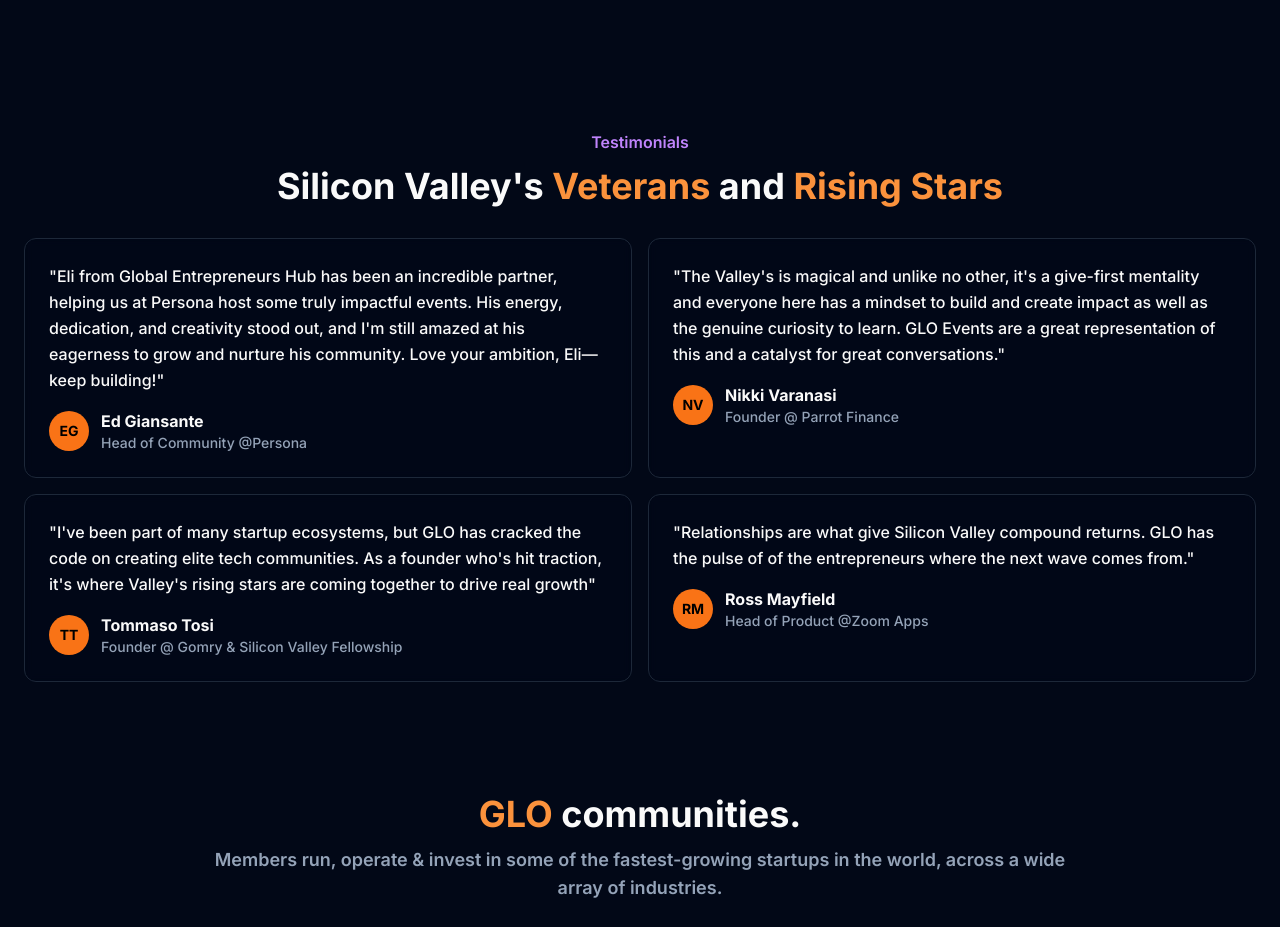
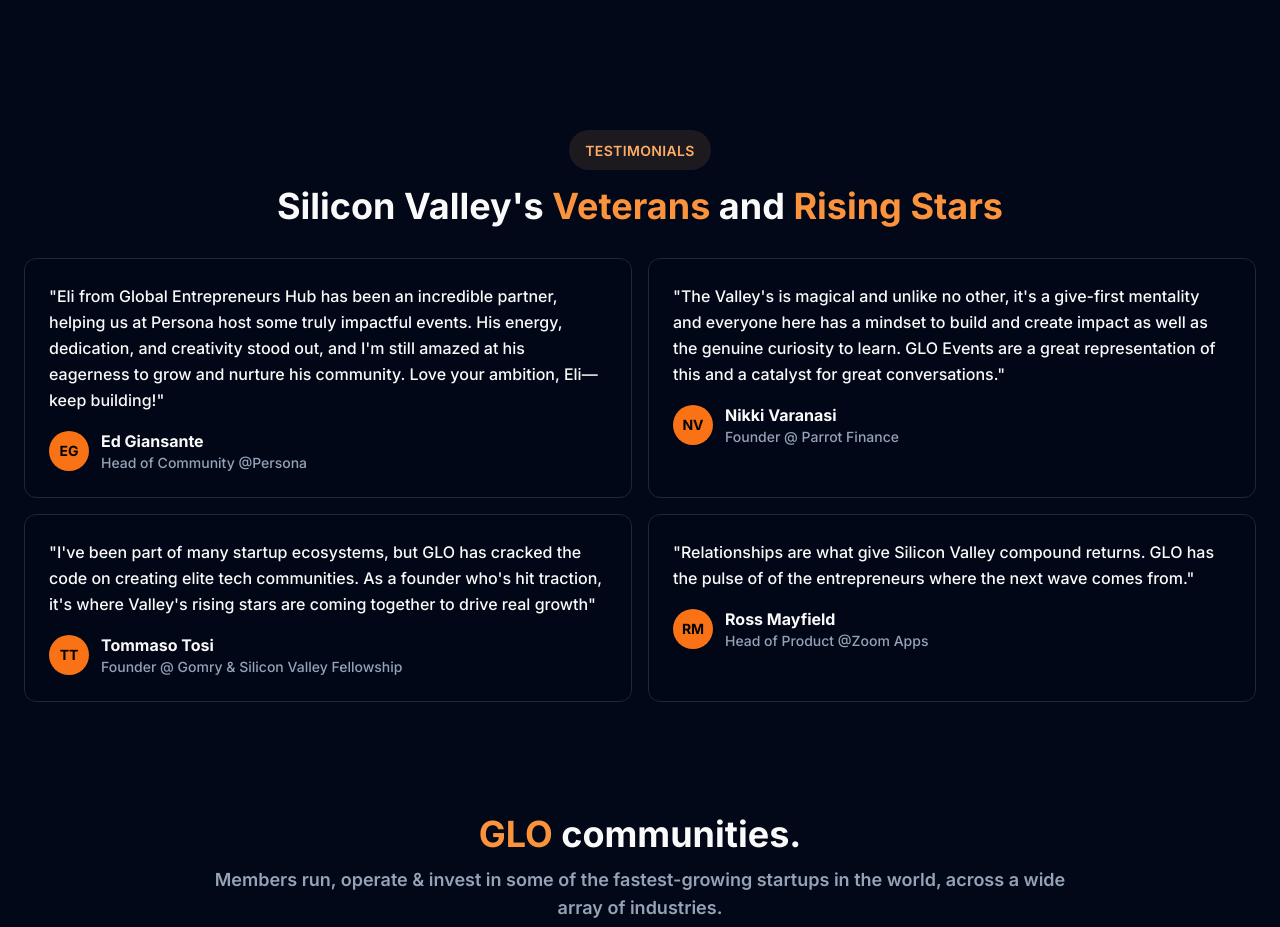
Before and after one commit to joinglo/glo, a React (Vite) app: page / in a window 1280 px wide. Shown: the part 1180-2107 px from the top of the page. Built offline with nearby package versions, Linux system fonts and the light colour scheme.

Commit message:
Refactor: Style testimonials like FAQ
Styled the testimonials section to match the FAQ section's bubble style and increased the smallest font sizes on the page.
-edited src/components/Testimonials.tsx

```diff
--- a/src/components/Testimonials.tsx
+++ b/src/components/Testimonials.tsx
@@ -41,7 +41,9 @@ const Testimonials = () => {
     >
       <div className="max-w-7xl mx-auto">
         <div className="text-center mb-8">
-          <div className="text-purple-400 text-base font-semibold mb-3">Testimonials</div>
+          <div className="inline-block px-4 py-2 bg-primary/10 rounded-full mb-4">
+            <span className="text-primary font-semibold text-sm uppercase tracking-wide">Testimonials</span>
+          </div>
           <h2 className="text-3xl md:text-4xl font-black text-foreground mb-6">
             Silicon Valley's <span className="text-orange-400 font-black">Veterans</span> and <span className="text-orange-400 font-black">Rising Stars</span>
           </h2>
--- a/src/components/TestimonialsCarousel.tsx
+++ b/src/components/TestimonialsCarousel.tsx
@@ -69,7 +69,7 @@ const TestimonialsCarousel = () => {
                   </div>
                   <div>
                     <div className="text-foreground font-bold text-base">{testimonial.name}</div>
-                    <div className="text-muted-foreground text-sm font-medium">{testimonial.title}</div>
+                    <div className="text-muted-foreground text-base font-medium">{testimonial.title}</div>
                   </div>
                 </div>
               </div>
@@ -95,7 +95,7 @@ const TestimonialsCarousel = () => {
       </div>
 
       {/* Counter */}
-      <div className="text-center mt-2 text-sm text-muted-foreground">
+      <div className="text-center mt-2 text-base text-muted-foreground">
         {current} of {count}
       </div>
     </div>
```
